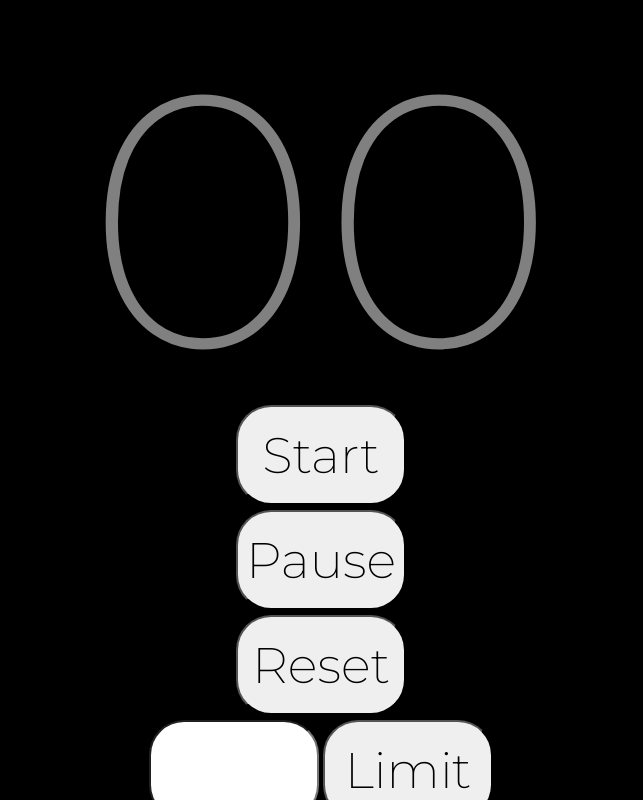
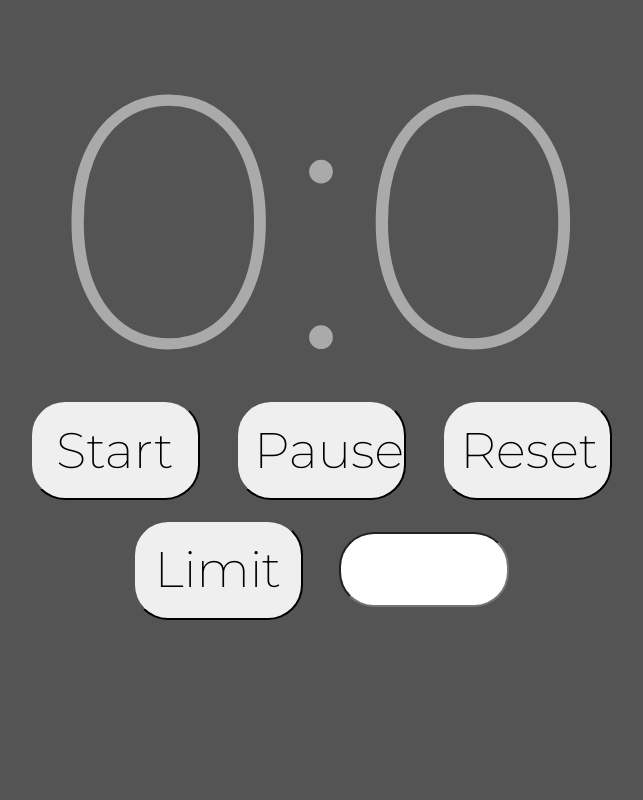
Before and after one commit to miladmemarian/stop-watch, a website: page start/index.html in a window 1280 px wide. Shown: the whole page, without its empty margins (319-962 px from the left). Drawn offline with Linux system fonts and the light colour scheme.

Commit message:
Limit Phase working

```diff
--- a/start/index.html
+++ b/start/index.html
@@ -8,20 +8,16 @@
   <body>
     <div class="layer">
       <div class="watch">
-      <div class="seconds">00</div>
+        <div class="seconds">0:0</div>
           <div class="buttons">
           <div>
             <button class="start">Start</button>
-        </div>
-        <div>
             <button class="start pause">Pause</button>
-        </div>
-        <div>
             <button class="start reset">Reset</button>
           </div>
           <div>
+            <button class="start limit">Limit</button>
             <input type="number" , class="start input" />
-          <button class="start limit">Limit</button>
           </div>
         </div>
       </div>
--- a/start/main.js
+++ b/start/main.js
@@ -1,13 +1,14 @@
 /* eslint-disable no-unused-vars */
 function startTimer() {
   intervalId = setInterval(function () {
+    limit = Number(document.querySelector('.input').value)
+    if (limit - 1 === seconds) {
+      limitTimer()
+    }
     seconds++
     var $seconds = document.querySelector('.seconds')
     $seconds.textContent = timer(seconds)
   }, 1000)
-  if (hasLimit && seconds === limit) {
-    clearInterval(intervalId)
-  }
 }
 
 function pauseTimer() {
@@ -22,9 +23,7 @@ function resetTimer() {
 }
 
 function limitTimer() {
-  $limit = document.querySelector('.input')
-  limit = parseInt($limit.textContent, 10)
-  hasLimit = true
+  clearInterval(intervalId)
 }
 
 function timer(seconds) {
--- a/start/style.css
+++ b/start/style.css
@@ -11,7 +11,7 @@ body {
 }
 
 .layer {
-  background-color: black;
+  background-color: rgb(84, 84, 84);
   height: 100%;
   width: 100%;
   z-index: 1;
@@ -46,8 +46,11 @@ body {
   z-index: 50;
   cursor: pointer;
   outline: none;
-  margin-top: 5px;
+  margin-top: 5 rem;
   width: 170px;
+  padding: 1rem;
+  margin-right: 1rem;
+  margin-left: 1rem;
 }
 
 .pause {
@@ -56,4 +59,6 @@ body {
 
 .input {
   cursor: text;
+  margin-top: 2rem;
+  height: 75px;
 }
```
Lines whose indentation alone changed are shown as unchanged.
